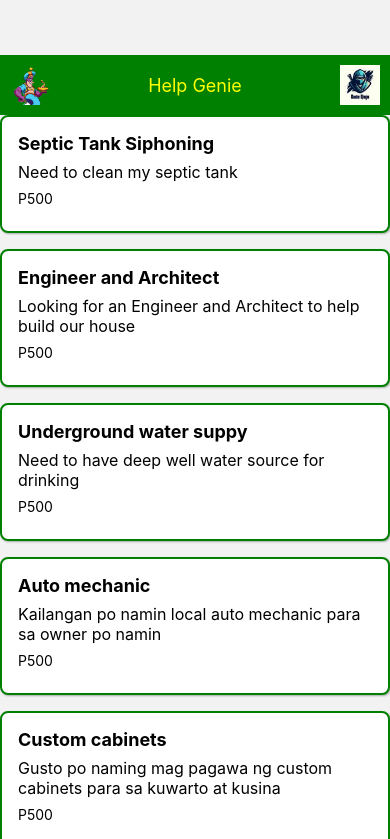
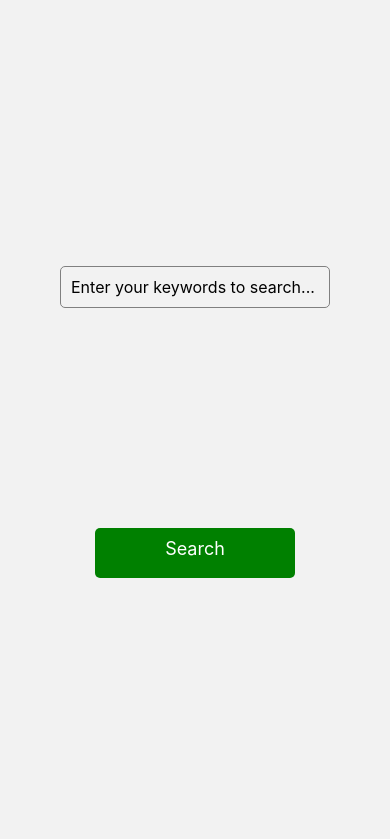
Before and after one commit to jaypersanchez/helpgenie-mobile, a React Native app: screen /SearchForJobs in a window 390 px wide. Shown: the top 839 px of the page. Built offline with nearby package versions, Linux system fonts and the light colour scheme.

Commit message:
added search component

```diff
--- a/App.js
+++ b/App.js
@@ -8,6 +8,7 @@ import { NavigationContainer } from '@react-navigation/native';
 import { createStackNavigator } from '@react-navigation/stack';
 import MainApp from './components/MainApp';
 import PostJobAd from './components/PostJobAd';
+import SearchForJobs from './components/SearchForJobs';
 
 const Stack = createStackNavigator();
 
@@ -32,6 +33,7 @@ const App = () => {
           <Stack.Screen name="AuthScreen" component={AuthScreen} />
         )}
         <Stack.Screen name="PostJobAd" component={PostJobAd} />
+        <Stack.Screen name="SearchForJobs" component={SearchForJobs} />
       </Stack.Navigator>
     </NavigationContainer>
   );
--- a/components/FotterBar.js
+++ b/components/FotterBar.js
@@ -12,13 +12,19 @@ const FooterBar = () => {
     navigation.navigate('PostJobAd');
   };
 
+  const handleSearch = () => {
+    navigation.navigate('SearchForJobs');
+  }
+
   return (
     <View style={styles.footer}>
 
       <TouchableOpacity onPress={handlePlusSquarePress}>
         <Icon name="plus-square" size={30} color="white" />
       </TouchableOpacity>
-      <Icon name="search" size={30} color="white" />
+      <TouchableOpacity onPress={handleSearch}>
+        <Icon name="search" size={30} color="white" />
+      </TouchableOpacity>
       <Icon name="envelope" size={30} color="white" />
     </View>
   );
--- /dev/null
+++ b/components/SearchForJobs.js
@@ -0,0 +1,68 @@
+import React, { useState } from 'react';
+import { View, Text, TextInput, StyleSheet, TouchableOpacity, Alert } from 'react-native';
+//import SearchForJobs from './SearchForJobs'; // Import the SearchForJobs component
+
+const SearchForJobs = ( {navigation} ) => {
+
+    const [searchString, setSearchString] = useState()
+
+  const handleSearch = () => {
+    // Implement your search logic here
+    console.log(`Searching for jobs with keyword: ${searchString}`);
+    // You can update your state or perform any other actions here
+    navigation.navigate('MainApp');
+  };
+
+  return (
+    <View style={styles.container}>
+
+      <TextInput
+        style={styles.input}
+        placeholder="Enter your keywords to search..."
+        value={searchString}
+        onChangeText={setSearchString}
+      />
+      <TouchableOpacity onPress={handleSearch} style={styles.greenButton}>
+        <Text style={styles.buttonText}>Search</Text>
+      </TouchableOpacity>
+    </View>
+  );
+};
+
+const styles = StyleSheet.create({
+    container: {
+      flex: 1,
+      justifyContent: 'center',
+      alignItems: 'center',
+    },
+    label: {
+      fontSize: 16,
+      marginBottom: 5,
+    },
+    input: {
+      fontSize: 16,
+      marginBottom: 20,
+      borderColor: 'gray',
+      borderWidth: 1,
+      borderRadius: 5,
+      padding: 10,
+    },
+    greenButton: {
+      backgroundColor: 'green', // Set the background color to green
+      width: 200, // Set the width
+      height: 50,  // Set the height
+      paddingVertical: 10, // Add vertical padding
+      paddingHorizontal: 10, // Add horizontal padding
+      borderRadius: 5, // Optional: Add rounded corners to the button
+      alignSelf: 'center', // Center the button horizontally
+      marginTop: 5, // Add some top margin for spacing
+      marginTop: 200,
+    },
+    buttonText: {
+      color: 'white', // Set the text color to white for better visibility on a green background
+      textAlign: 'center', // Center the text horizontally
+      fontSize: 18,
+    },
+  });
+
+export default SearchForJobs;
```
